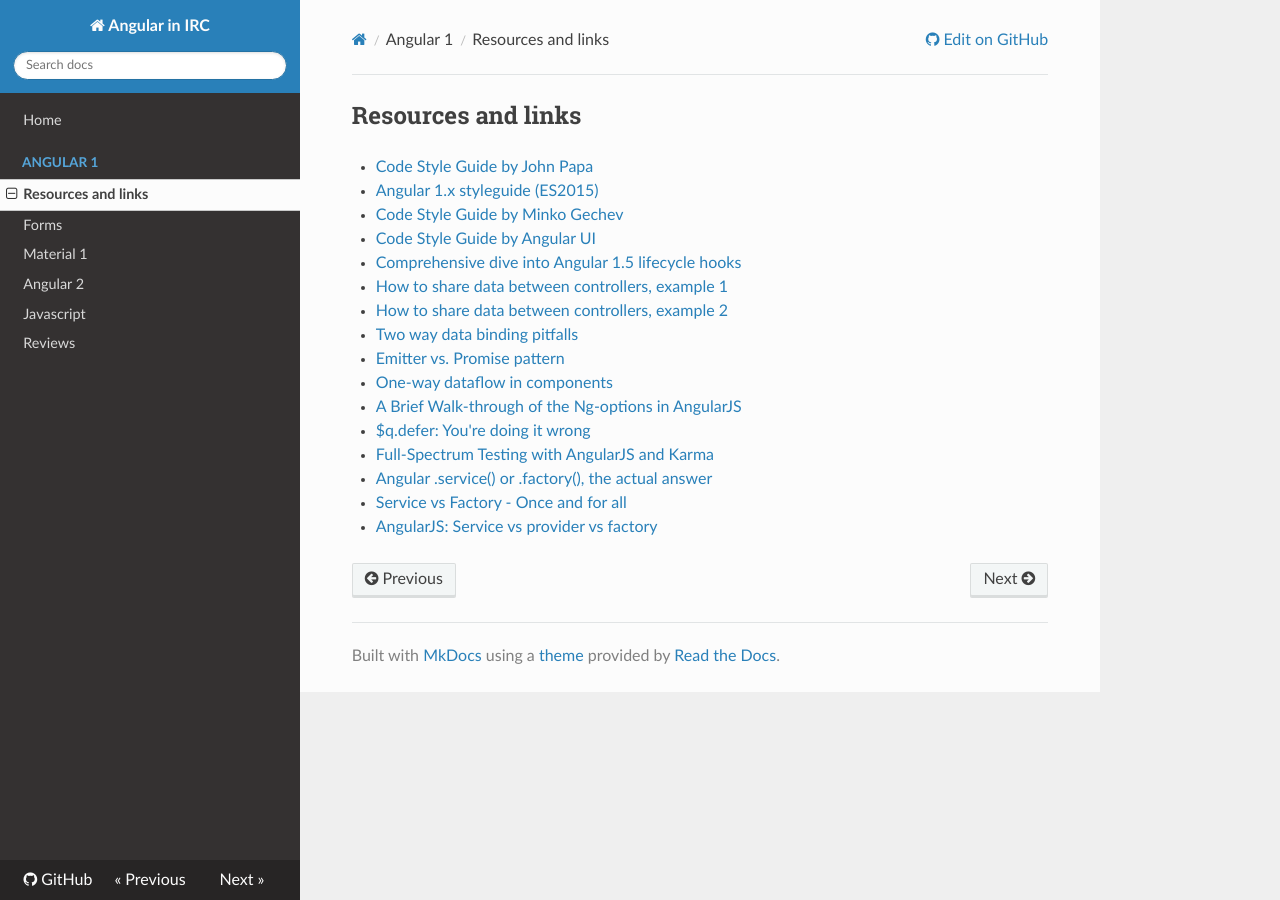
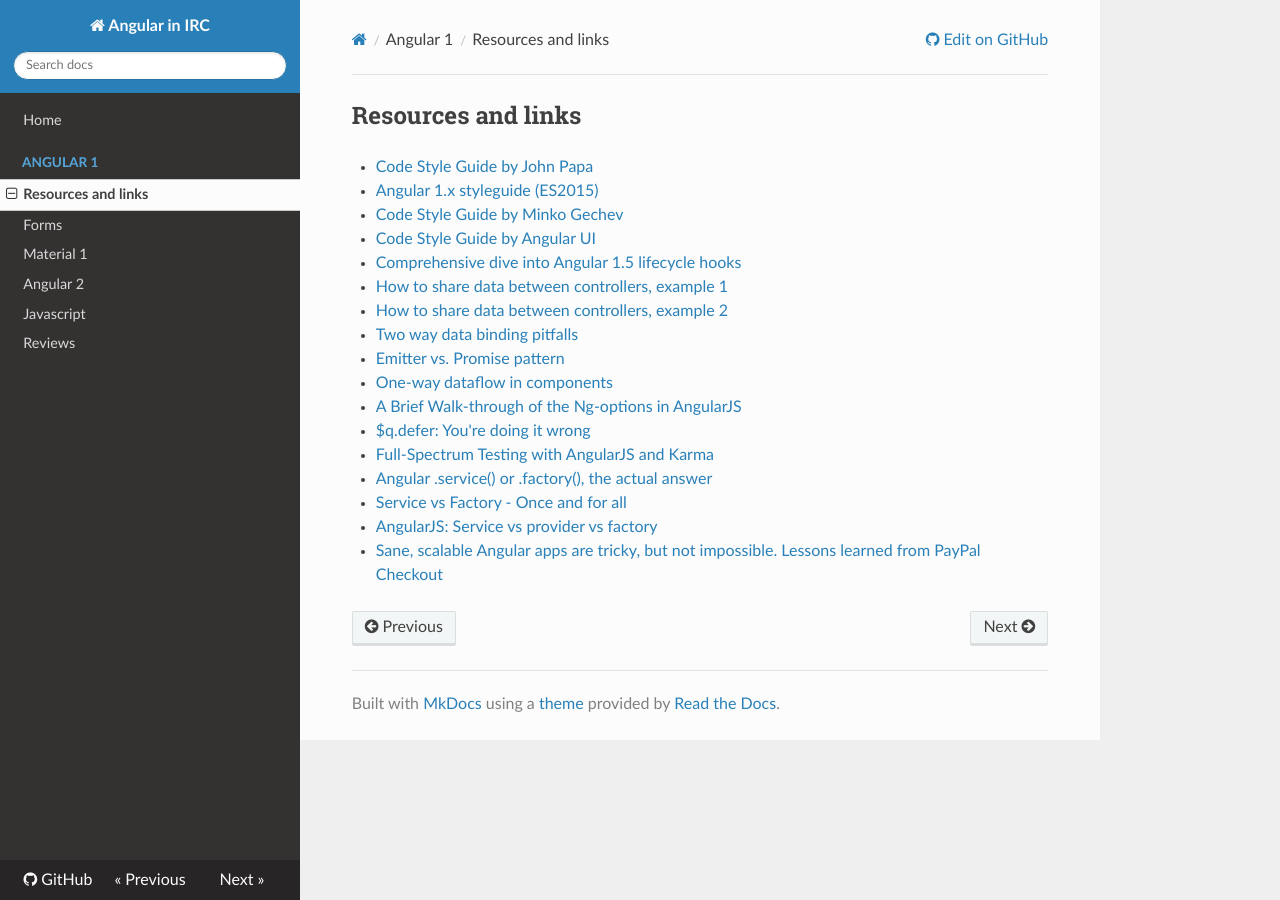
Before and after one commit to ngirc/ng-irc, an MkDocs documentation site: the page built from docs/angular1/resources.md, in a window 1280 px wide. Built offline with MkDocs 1.6.1, drawn with Linux system fonts in a browser that asks for light colours; nearby versions of some CDN libraries; old or Windows-style settings are respelled for this version of MkDocs.

Commit message:
Add PayPal experience link.

```diff
--- a/docs/angular1/resources.md
+++ b/docs/angular1/resources.md
@@ -16,3 +16,4 @@
 - [Angular .service() or .factory(), the actual answer](https://toddmotto.com/factory-versus-service)
 - [Service vs Factory - Once and for all](http://blog.thoughtram.io/angular/2015/07/07/service-vs-factory-once-and-for-all.html)
 - [AngularJS: Service vs provider vs factory](http://stackoverflow.com/questions/15666048/angularjs-service-vs-provider-vs-factory)
+- [Sane, scalable Angular apps are tricky, but not impossible. Lessons learned from PayPal Checkout](https://medium.com/@bluepnume/sane-scalable-angular-apps-are-tricky-but-not-impossible-lessons-learned-from-paypal-checkout-c5320558d4ef#.d3emthtju)
```
